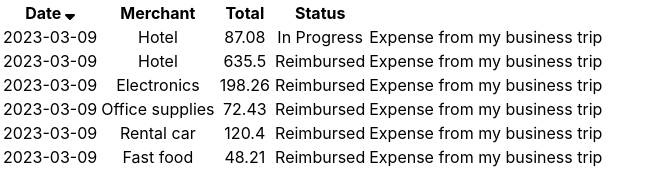
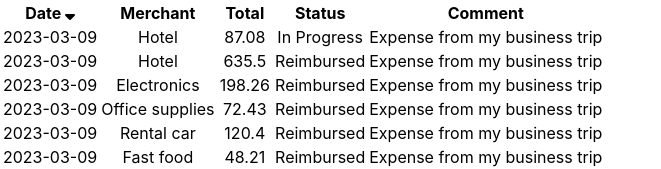
Before and after one commit to Tunzeki/expensemanager, a React (Create React App) app: page / in a window 1280 px wide. Shown: the top 169 px of the page, without its empty margins (0-661 px from the left). Built offline with nearby package versions, Linux system fonts and the light colour scheme.

Commit message:
Add table header <th>Comment</th>

```diff
--- a/src/App.js
+++ b/src/App.js
@@ -31,6 +31,7 @@ function ExpensesTable({ data }) {
         <th>Merchant</th>
         <th>Total</th>
         <th>Status</th>
+        <th>Comment</th>
       </tr>
       {myExpenses}
     </table>
```
